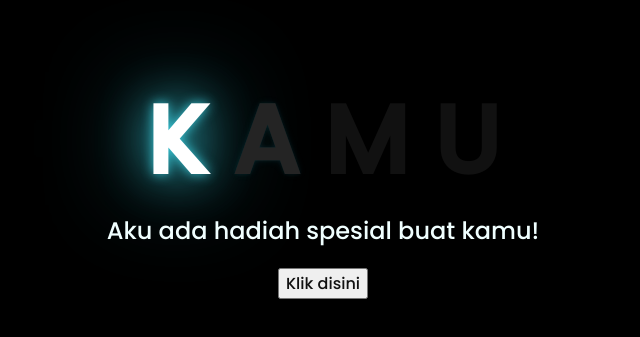
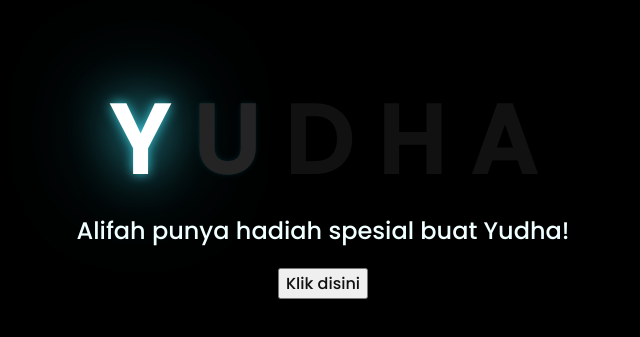
Before and after one commit to alifah030404/giftflowervalentine.github.id, a plain HTML site: page index.html in a window 1280 px wide. Shown: the part 225-562 px from the top of the page, without its empty margins (325-965 px from the left). Drawn offline with Linux system fonts and the light colour scheme.

Commit message:
Update index.html

```diff
--- a/index.html
+++ b/index.html
@@ -11,14 +11,15 @@
 <body>
     <div class="greetings">
     <!-- silahkan menambah kata sesuai keinginan dengan <span>text...</span -->
-        <span>K</span>
+        <span>Y</span>
+        <span>U</span>
+        <span>D</span>
+        <span>H</span>
         <span>A</span>
-        <span>M</span>
-        <span>U</span>
     </div>
 
     <div class="description">
-        <span>Aku ada hadiah spesial buat kamu!</span>
+        <span>Alifah punya hadiah spesial buat Yudha!</span>
     </div>
     <div class="button">
         <button>
```
